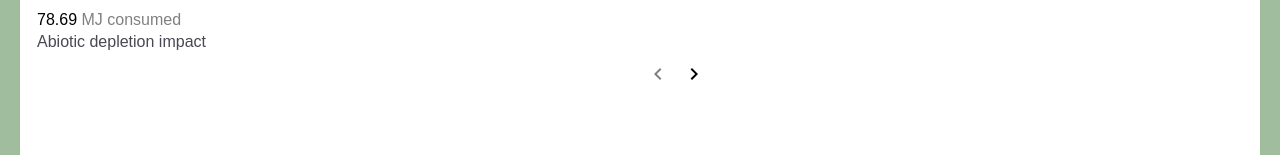
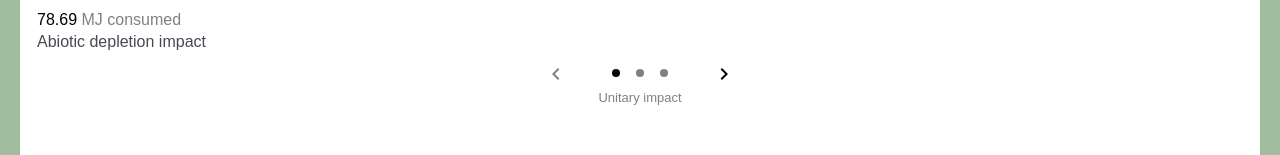
Before and after one commit to EthanHealy01/EcodeWeb, a React (Create React App) app: page /#/product/1 in a window 1280 px wide. Shown: the part 439-594 px from the top of the page. Built offline with nearby package versions, Linux system fonts and the light colour scheme.

Commit message:
Update tab switching style

```diff
--- a/src/screens/productPage.js
+++ b/src/screens/productPage.js
@@ -64,10 +64,18 @@ const ProductPage = () => {
                     <ThirdTab product={product} />
                     )
                     )}
-                    <div style={{flexDirection:'row', marginLeft:'50%'}}>
-                        <button style={{backgroundColor:'white', border:0, color: tab==1 ? 'grey' : ''}} onClick={() => setTab((prevTab) => (prevTab)>1 ? prevTab-1 : prevTab)}><KeyboardArrowLeftIcon /></button>
-                        <button style={{backgroundColor:'white', border:0, color: tab==3 ? 'grey' : ''}} onClick={() => setTab((prevTab) => (prevTab)<3 ? prevTab+1 : prevTab)}><KeyboardArrowRightIcon /></button>
-                    </div>
+                </div>
+                <div style={{display:'flex', flexDirection:'row', alignItems:'center', justifyContent:'center'}}>
+                    <button style={{backgroundColor:'white', border:0, color: tab==1 ? 'grey' : '', marginRight:30}} onClick={() => setTab((prevTab) => (prevTab)>1 ? prevTab-1 : prevTab)}><KeyboardArrowLeftIcon /></button>
+                    {tab===1 ? <CurrentTabCircle /> : <NotCurrentTabCircle />}
+                    {tab===2 ? <CurrentTabCircle /> : <NotCurrentTabCircle />}
+                    {tab===3 ? <CurrentTabCircle /> : <NotCurrentTabCircle />}
+                    <button style={{backgroundColor:'white', border:0, color: tab==3 ? 'grey' : '', marginLeft:30}} onClick={() => setTab((prevTab) => (prevTab)<3 ? prevTab+1 : prevTab)}><KeyboardArrowRightIcon /></button>
+                </div>
+                <div style={{display:'flex', justifyContent:'center', color:'grey', fontSize:'small'}}>
+                    {tab===1 ? 'Unitary impact' :
+                    (tab===2) ? 'Impact equivalences' :
+                    'Unitary benchmark'}
                 </div>
             </div>
         </div>
@@ -129,4 +137,35 @@ const ThirdTab = ({ product }) =>{
         </>
     )
 }
+
+
+const CurrentTabCircle = () =>{
+    return (
+        <div style={{
+            height:8,
+            width:8,
+            borderRadius:200,
+            backgroundColor:'black',
+            marginBottom:4,
+            marginLeft:8,
+            marginRight:8
+        }}>
+        </div>
+    )
+}
+
+const NotCurrentTabCircle = () =>{
+    return (
+        <div style={{
+            height:8,
+            width:8,
+            borderRadius:200,
+            backgroundColor:'grey',
+            marginBottom:4,
+            marginLeft:8,
+            marginRight:8
+        }}>
+        </div>
+    )
+}
 export default ProductPage;
```
